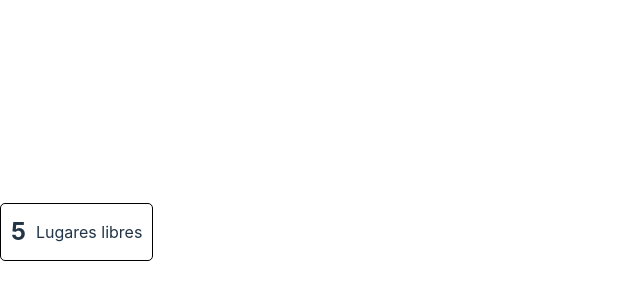
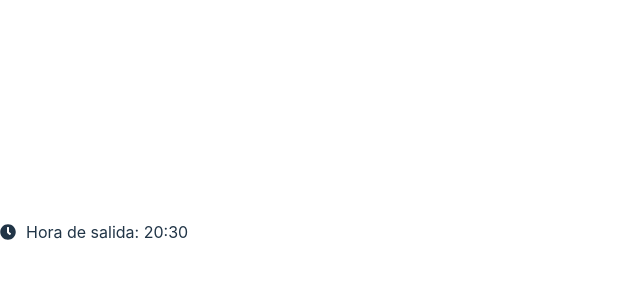
Before and after one commit to No-Country/c16-12-t-node-react, a React (Vite) app in the folder front/: page / in a window 1280 px wide. Shown: the part 168-468 px from the top of the page, without its empty margins (0-640 px from the left). Built offline with nearby package versions, Linux system fonts and the light colour scheme.

Commit message:
fix components

```diff
--- a/front/src/App.jsx
+++ b/front/src/App.jsx
@@ -1,11 +1,13 @@
 import React from 'react';
 
-import LugaresLibres from './components/atoms/AvailablePlaces';
+import TripTime from './components/atoms/TripTime';
 
 const App = () => {
+  const currentTime = '20:30';
+
   return (
     <div>
-      <LugaresLibres numero={5} />
+      <TripTime time={currentTime} />
     </div>
   );
 };
--- a/front/src/components/atoms/AvailablePlaces.jsx
+++ b/front/src/components/atoms/AvailablePlaces.jsx
@@ -1,6 +1,6 @@
 import React from 'react';
 
-const LugaresLibres = ({ numero }) => {
+const AvailablePlaces = ({ numero }) => {
   return (
     <div style={{ border: '1px solid #000', padding: '10px', borderRadius: '5px', display: 'flex', alignItems: 'center' }}>
       <div style={{ fontSize: '24px', fontWeight: 'bold', marginRight: '10px' }}>{numero}</div>
@@ -9,4 +9,4 @@ const LugaresLibres = ({ numero }) => {
   );
 };
 
-export default LugaresLibres;
+export default AvailablePlaces;
--- a/front/src/components/atoms/TripTime.jsx
+++ b/front/src/components/atoms/TripTime.jsx
@@ -1,7 +1,7 @@
 import React from 'react';
 import { FaClock } from 'react-icons/fa';
 
-const RelojConHora = ({ time }) => {
+const TripTime = ({ time }) => {
   return (
     <div style={{ display: 'flex', alignItems: 'center' }}>
       <FaClock style={{ marginRight: '10px' }} />
@@ -10,4 +10,4 @@ const RelojConHora = ({ time }) => {
   );
 };
 
-export default RelojConHora;
+export default TripTime;
--- a/front/src/components/atoms/index.js
+++ b/front/src/components/atoms/index.js
@@ -1,3 +1,6 @@
 export { Avatar } from './Avatar';
 export { StarRating } from './StarRating';
 export { UserName } from './Username';
+export { CheckBox } from './AvailablePlaces';
+export { AvailablePlaces } from './AvailablePlaces';
+export { TripTime } from './TripTime';
```
Also changed, not shown: front/src/components/atoms/CheckBox.jsx (+5 -14 lines).
